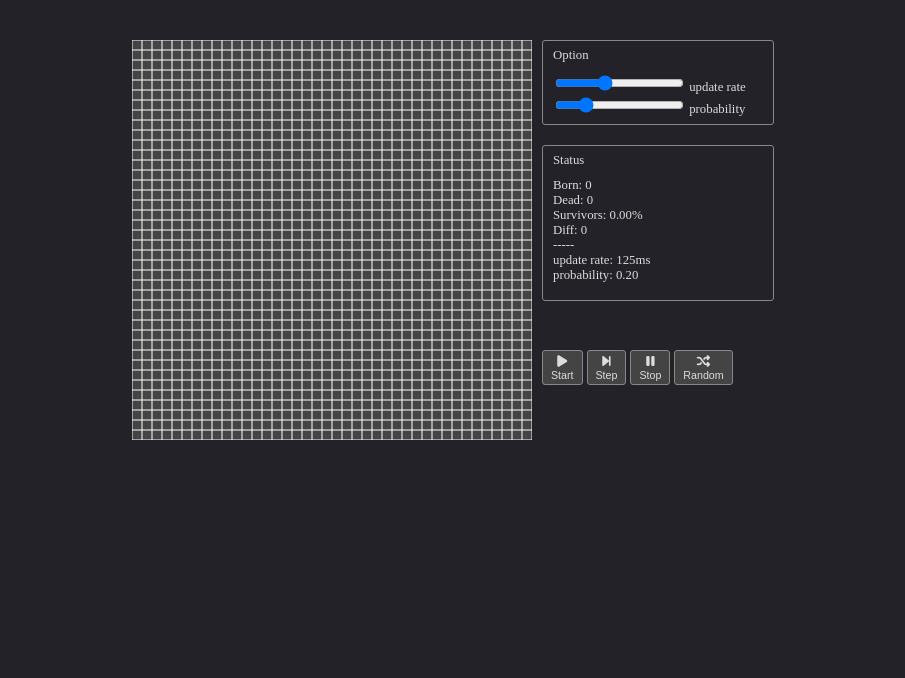
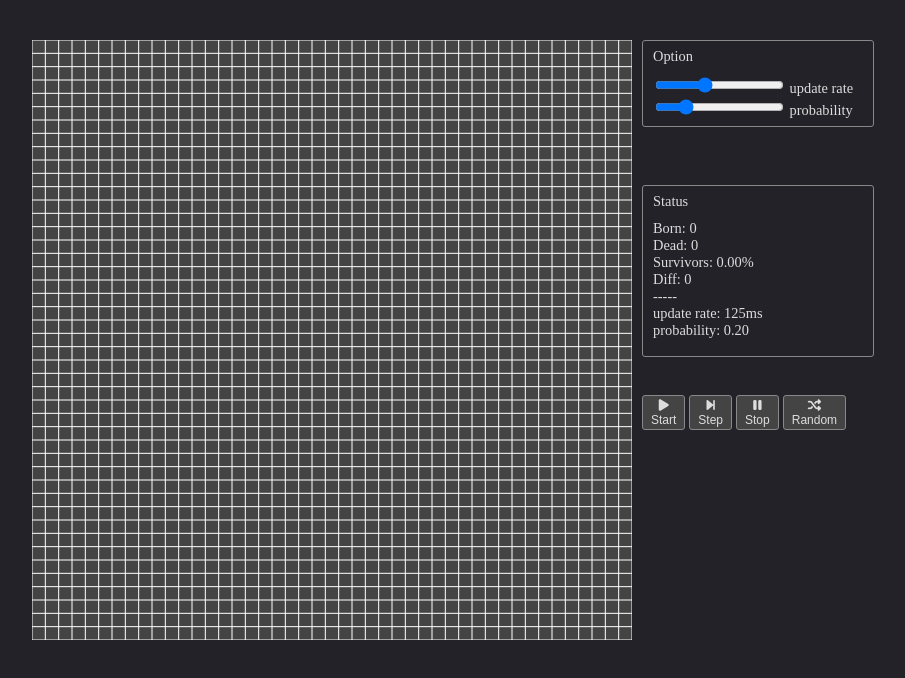
Before and after one commit to Fukuda-B/gol, a plain HTML site: page index.html in a window 1280 px wide. Shown: the whole page, without its empty margins (203-1108 px from the left). Drawn offline with Linux system fonts and the light colour scheme.

Commit message:
change scale

```diff
--- a/main.js
+++ b/main.js
@@ -4,11 +4,11 @@
 
 // ----- init
 let settings = {
-  'width': 400,
-  'height': 400,
+  'width': 600,
+  'height': 600,
   'cell': {
-    'x': 40,
-    'y': 40,
+    'x': 45,
+    'y': 45,
   },
   'timer': 1000 / 8,
   'cell_size': null,
@@ -70,11 +70,7 @@ const event_listen = () => {
   option_timer.addEventListener('input', () => {
     settings.timer = 1000 / option_timer.value;
     update_stat();
-    if (interval_id !== null) {
-      clearInterval(interval_id);
-      main();
-      // interval_id = setInterval(main, settings.timer);
-    }
+    if (interval_id !== null) clearInterval(interval_id);
   })
 
   option_rand_rate.addEventListener('input', () => {
@@ -185,7 +181,7 @@ const step = () =>{
 
 const init_draw = () => {
   ctx.fillStyle = '#444';
-  ctx.fillRect(0, 0, 400, 400);
+  ctx.fillRect(0, 0, settings.width, settings.height);
   ctx.beginPath();
   for (let i = 0; i <= settings.cell.x; i++) {
     ctx.moveTo(settings.cell_size.x * i, 0);
--- a/style.css
+++ b/style.css
@@ -5,16 +5,16 @@ body {
 }
 #main_disp {
     margin-top: 40px;
-    margin-left: calc(50% - 305px);
-    width: 400px;
-    height: 400px;
+    margin-left: calc(50% - 405px);
+    width: 600px;
+    height: 600px;
     border: none;
 }
 
 #control {
     position: absolute;
-    top: 350px;
-    left: calc(50% + 105px);
+    top: 395px;
+    left: calc(50% + 205px);
     /* width: 232px; */
     /* text-align: center; */
     /* padding: 0 10px; */
@@ -35,7 +35,7 @@ body {
 #control p {
     color: #ddd;
     margin: 0;
-    font-size: 0.8em;
+    font-size: 0.9em;
 }
 
 #option {
@@ -43,10 +43,10 @@ body {
     border-radius: 3px;
     padding: 7px 10px;
     color: #ddd;
-    font-size: 0.8em;
+    font-size: 0.9em;
     position: absolute;
     top: 40px;
-    left: calc(50% + 105px);
+    left: calc(50% + 205px);
     width: 210px;
 }
 #option p {
@@ -59,10 +59,10 @@ body {
     border-radius: 3px;
     padding: 7px 10px;
     color: #ddd;
-    font-size: 0.8em;
+    font-size: 0.9em;
     position: absolute;
-    top: 145px;
-    left: calc(50% + 105px);
+    top: 185px;
+    left: calc(50% + 205px);
     width: 210px;
 }
 #stat p {
```
